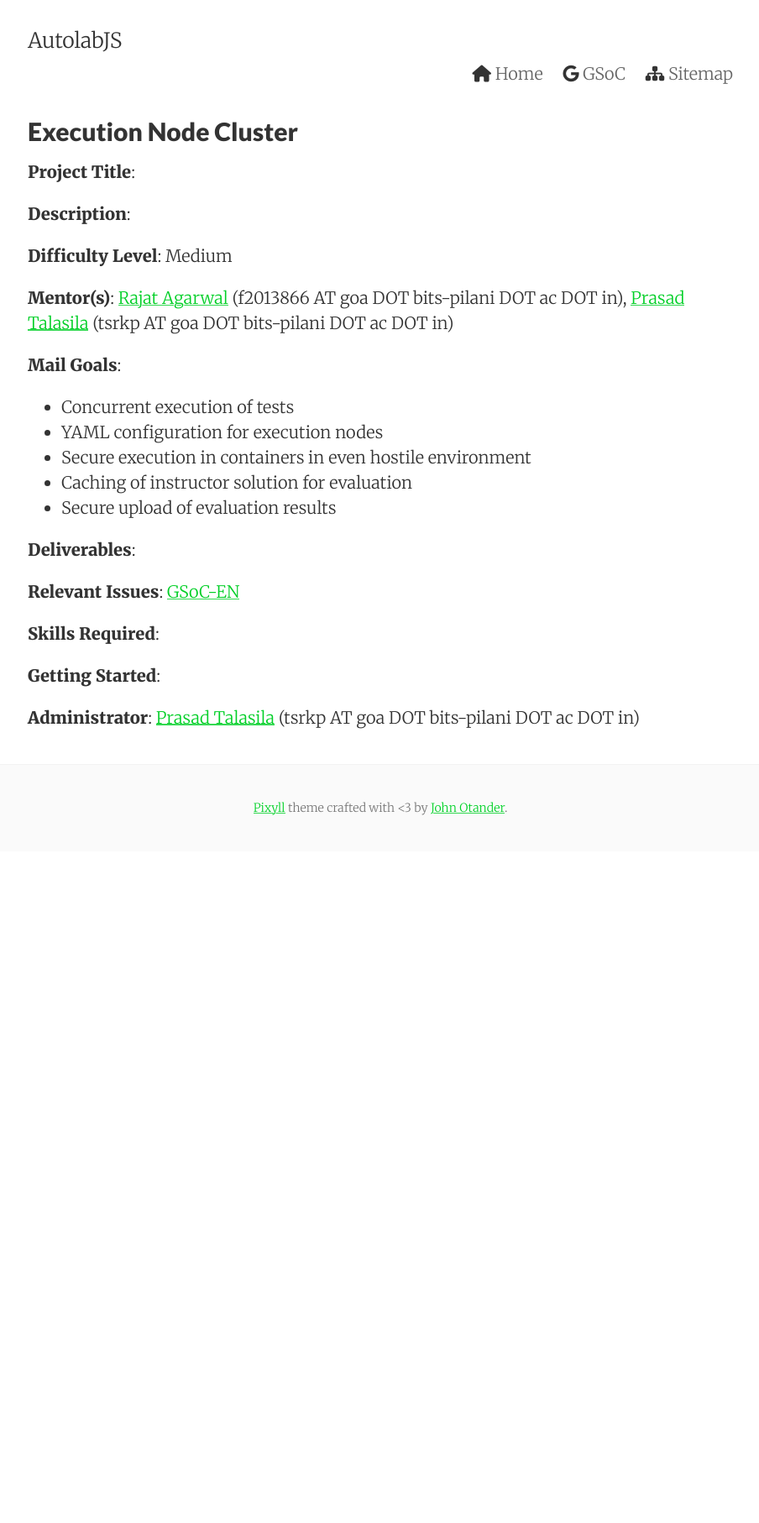
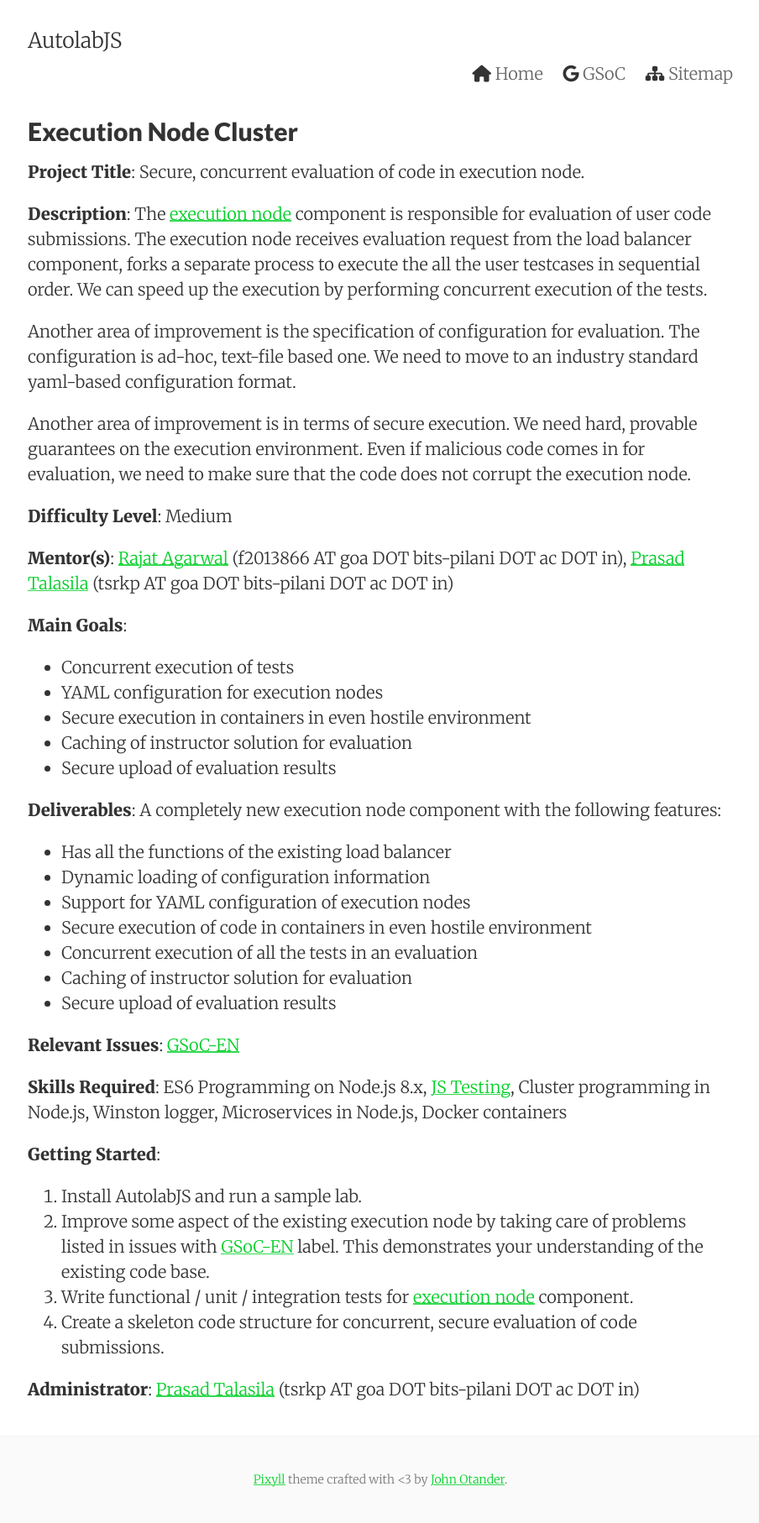
Before and after one commit to AutolabJS/autolabjs.github.io, a Jekyll site: the page built from pages/projects/execution_node/execution_node.md, in a window 1280 px wide. Shown: the whole page at 84% size, without its empty margins (187-1091 px from the left). Built offline with Jekyll 4.4.1, drawn with Linux system fonts in a browser that asks for light colours; nearby versions of some CDN libraries; before the commit the page ends 1014 px from its top, so only the background shows below that.

Commit message:
updates project descriptions

```diff
--- a/pages/projects/execution_node/execution_node.md
+++ b/pages/projects/execution_node/execution_node.md
@@ -4,15 +4,21 @@ title: Execution Node Cluster
 permalink: /gsoc/en/
 tags: gsoc execution node
 ---
-**Project Title**:
+**Project Title**: Secure, concurrent evaluation of code in execution node.
 
-**Description**:
+**Description**: The [execution node](https://github.com/AutolabJS/AutolabJS/tree/master/execution_nodes) component is responsible for evaluation of user code submissions. The execution node receives evaluation request from the load balancer component, forks a separate process to execute the all the user testcases in sequential order. We can speed up the execution by performing concurrent execution of the tests.
+
+Another area of improvement is the specification of configuration for evaluation. The configuration is ad-hoc, text-file based one. We need to move to an industry standard yaml-based configuration format.
+
+Another area of improvement is in terms of secure execution. We need hard, provable guarantees on the execution environment. Even if malicious code comes in for evaluation, we need to make sure that the code does not corrupt the execution node.
+
+
 
 **Difficulty Level**: Medium
 
 **Mentor(s)**: [Rajat Agarwal](https://rajat503.github.io/) (f2013866 AT goa DOT bits-pilani DOT ac DOT in), [Prasad Talasila](https://github.com/prasadtalasila) (tsrkp AT goa DOT bits-pilani DOT ac DOT in)
 
-**Mail Goals**:
+**Main Goals**:
 * Concurrent execution of tests
 * YAML configuration for execution nodes
 * Secure execution in containers in even hostile environment
@@ -20,11 +26,24 @@ tags: gsoc execution node
 * Secure upload of evaluation results
 
 **Deliverables**:
+A completely new execution node component with the following features:
+* Has all the functions of the existing load balancer
+* Dynamic loading of configuration information
+* Support for YAML configuration of execution nodes
+* Secure execution of code in containers in even hostile environment
+* Concurrent execution of all the tests in an evaluation
+* Caching of instructor solution for evaluation
+* Secure upload of evaluation results
 
 **Relevant Issues**: [GSoC-EN](https://github.com/AutolabJS/AutolabJS/labels/GSoC-EN)
 
-**Skills Required**:
+**Skills Required**: ES6 Programming on Node.js 8.x, [JS Testing](https://github.com/AutolabJS/AutolabJS/wiki/Testing), Cluster programming in Node.js, Winston logger, Microservices in Node.js, Docker containers
 
 **Getting Started**:
+1. Install AutolabJS and run a sample lab.
+1. Improve some aspect of the existing execution node by taking care of problems listed in issues with [GSoC-EN](https://github.com/AutolabJS/AutolabJS/labels/GSoC-EN) label. This demonstrates your understanding of the existing code base.
+1. Write functional / unit / integration tests for [execution node](https://github.com/AutolabJS/AutolabJS/tree/master/execution_nodes) component.
+1. Create a skeleton code structure for concurrent, secure evaluation of code submissions.
+
 
 **Administrator**: [Prasad Talasila](http://prasad.talasila.in) (tsrkp AT goa DOT bits-pilani DOT ac DOT in)
```
Also changed, not shown: pages/projects/architecture/architecture.md (+23 -2 lines), pages/projects/load_balancer/load_balancer.md (+3 -2 lines).
